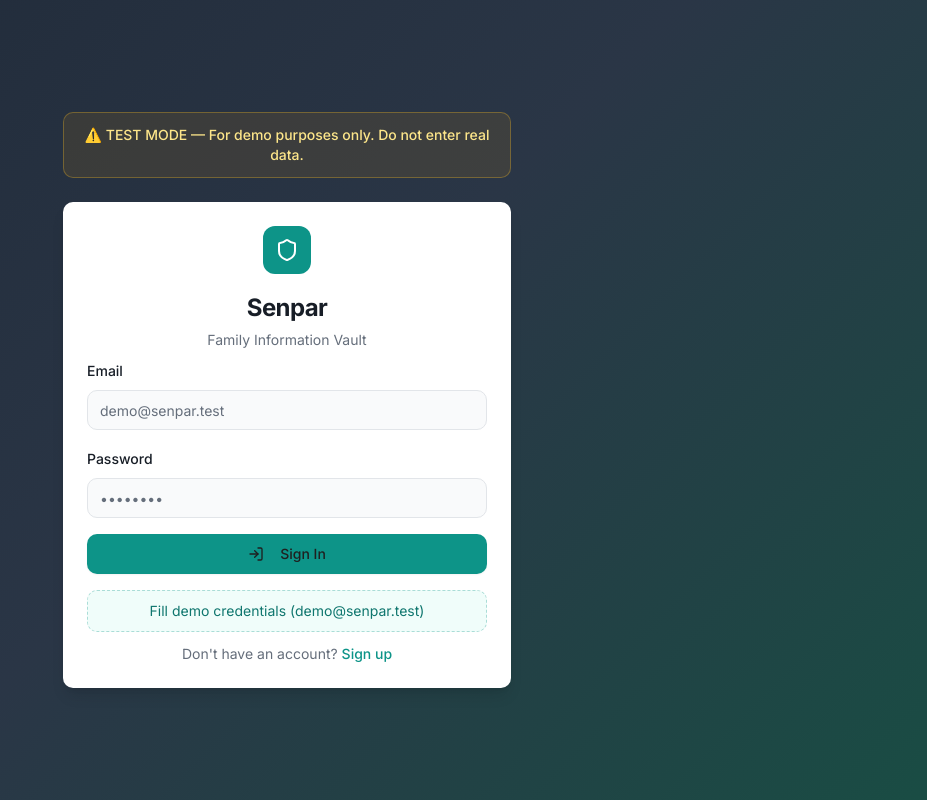
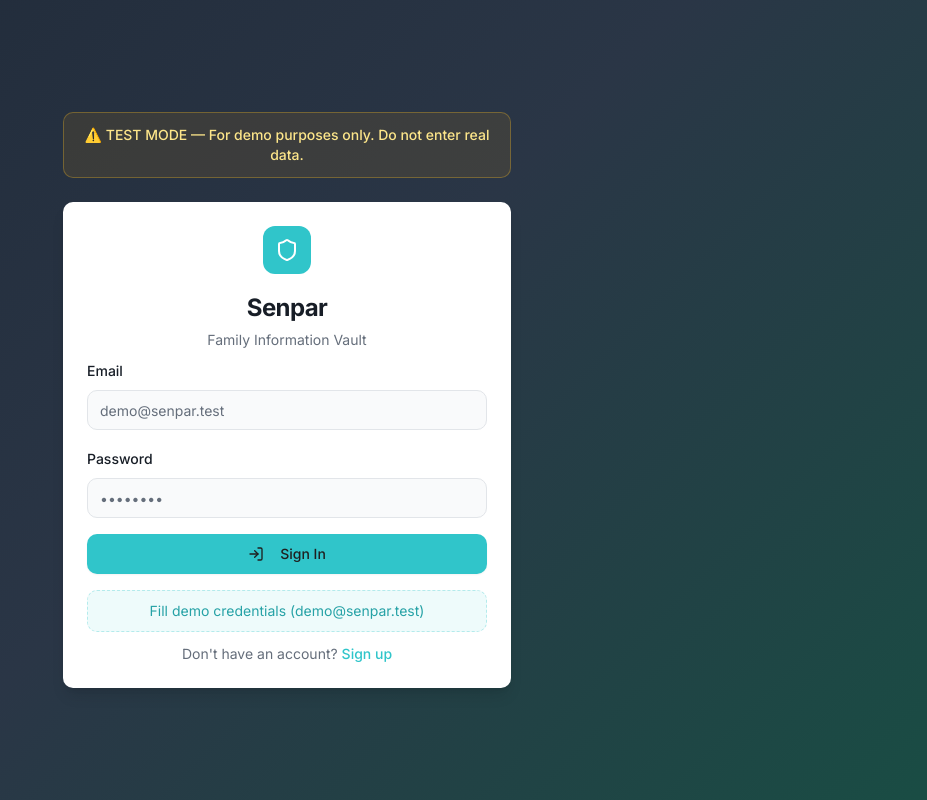
Before and after one commit to harunsdev/senpar_app_browser, a Next.js app: page /login in a window 1280 px wide. Shown: the whole page, without its empty margins (353-1280 px from the left). Built offline with nearby package versions, Linux system fonts and the light colour scheme; no server answers.

Commit message:
Update accent color to #30c5ca in teal scale

```diff
--- a/tailwind.config.ts
+++ b/tailwind.config.ts
@@ -25,6 +25,18 @@ const config: Config = {
         sm: 'calc(var(--radius) - 4px)',
       },
       colors: {
+        teal: {
+          50: 'hsl(182 65% 96%)',
+          100: 'hsl(182 64% 90%)',
+          200: 'hsl(182 63% 80%)',
+          300: 'hsl(182 62% 68%)',
+          400: 'hsl(182 62% 58%)',
+          500: 'hsl(182 62% 52%)',
+          600: '#30c5ca',
+          700: 'hsl(182 63% 40%)',
+          800: 'hsl(182 64% 32%)',
+          900: 'hsl(182 65% 26%)',
+        },
         background: 'hsl(var(--background))',
         foreground: 'hsl(var(--foreground))',
         card: {
```
